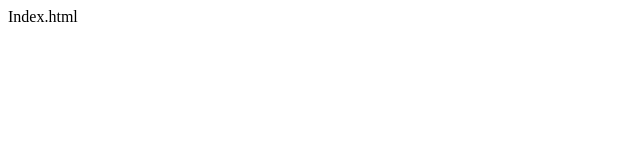
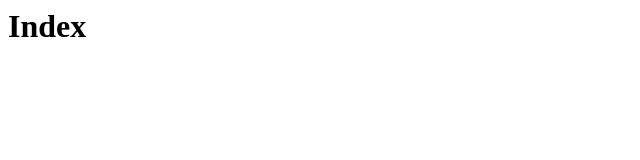
Before and after one commit to hromek/tws, a plain HTML site: page index.html in a window 1280 px wide. Shown: the whole page, without its empty margins (0-640 px from the left). Drawn offline with Linux system fonts and the light colour scheme.

Commit message:
Update index.html

```diff
--- a/index.html
+++ b/index.html
@@ -1,4 +1,4 @@
 
 <body>
-Index.html
+  <h1>Index</h1>
 </body>
```
